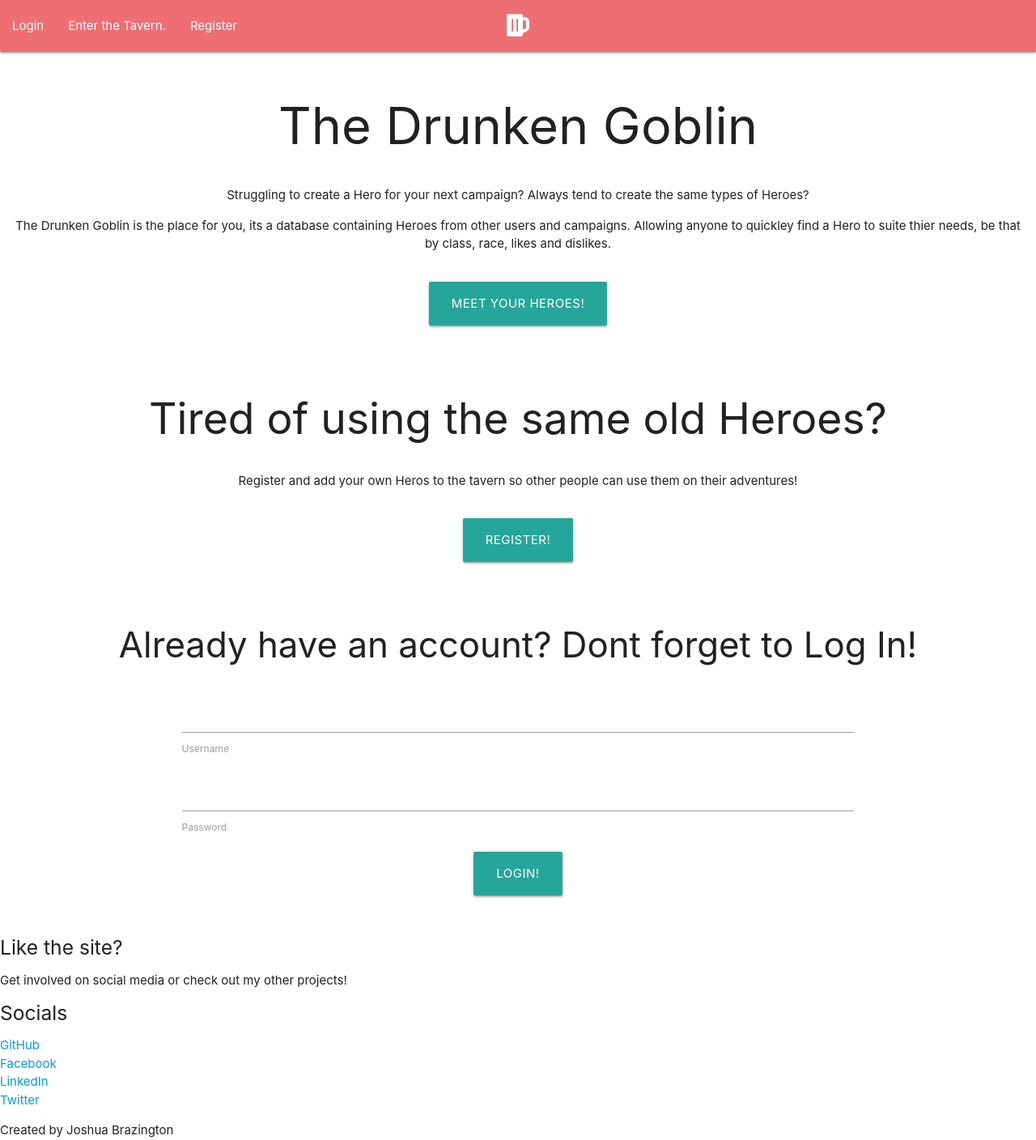
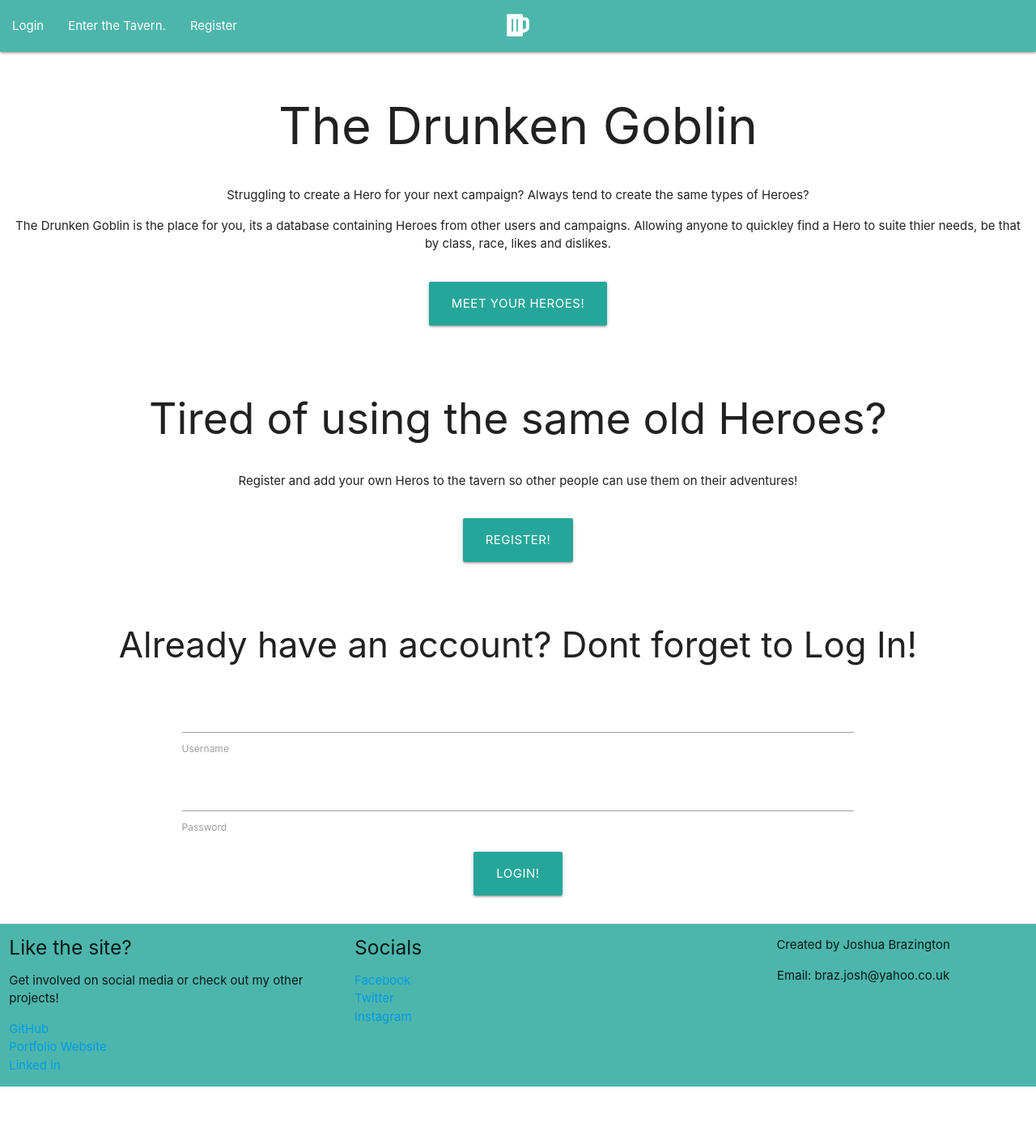
Before and after one commit to Code-Institute-Submissions/IBrazyI-The-Drunken-Goblin, a Flask app: page / in a window 1280 px wide. Shown: the whole page at 81% size. After the commit the page ends 1342 px from the top, so only its background shows below. Run offline with Flask 2, Linux system fonts and the light colour scheme; parts of the project's set-up code (start-up, migrations or seed data) failed here and were passed over; some libraries are stand-ins or nearby versions.

Commit message:
Completed layout for footer, changed colour of both header and footer to keep with the site theme, also removed margins and padding from html, body, header and margin to reduce white space

```diff
--- /dev/null
+++ b/static/css/style.css
@@ -0,0 +1,21 @@
+html {
+    margin: 0px;
+    padding: 0px;
+}
+
+body {
+    margin: 0px;
+    padding: 0px;
+    max-width: 100vw;
+    max-height: 100vh;
+}
+
+header {
+    margin: 0px;
+    padding: 0px;
+}
+
+footer {
+    margin: 0px;
+    padding: 0px;
+}
--- a/templates/base.html
+++ b/templates/base.html
@@ -14,7 +14,7 @@
 <body>
 
     <header>
-      <nav>
+      <nav class="teal lighten-2">
         <div class="nav-wrapper valign-wrapper">
           <a href="#" class=" brand-logo center fas fa-beer"></a>
           <a href="#" data-target="mobile-demo" class="sidenav-trigger"><i class="fas fa-bars"></i></a>
@@ -54,27 +54,29 @@
       </main>
 
 
-      <footer class="">
-        <div class="">
-          <div class="">
-            <div class="">
+      <footer class="teal lighten-2">
+        <div class="row">
+          <div class="col s12 m4">
             <h5 class="">Like the site?</h5>
             <p class="">Get involved on social media or check out my other projects!</p>
+            <ul>
+              <li><a class="" href="https://github.com/IBrazyI" target="_blank">GitHub</a></li>
+              <li><a class="" href="#!" target="_blank">Portfolio Website</a></li>
+              <li><a class="" href="https://www.linkedin.com/in/joshua-brazington-1166811a4/" target="_blank">Linked in</a></li>
+            </ul>
           </div>
-            <div class="">
+          <div class="col s12 m4">
             <h5 class="">Socials</h5>
             <ul>
-                <li><a class="" href="#!">GitHub</a></li>
-                <li><a class="" href="#!">Facebook</a></li>
-                <li><a class="" href="#!">LinkedIn</a></li>
-                <li><a class="" href="#!">Twitter</a></li>
+              <li><a class="" href="https://www.facebook.com/" target="_blank">Facebook</a></li>
+              <li><a class="" href="https://twitter.com/?lang=en-gb" target="_blank">Twitter</a></li>
+              <li><a class="" href="https://www.instagram.com/" target="_blank">Instagram</a></li>
+
             </ul>
           </div>
-          </div>
-        </div>
-        <div class="">
-          <div class="">
-          Created by Joshua Brazington
+          <div class="col s12 m4">
+            <p class="center">Created by Joshua Brazington</p>
+            <p class="center" >Email: braz.josh@yahoo.co.uk</p>
           </div>
         </div>
       </footer>
--- a/templates/landing.html
+++ b/templates/landing.html
@@ -3,7 +3,7 @@
 
 
     <div class="section valign-wrapper">
-        <div class="background">
+        <div class="background-image-patrons">
             <div class="row">
                 <div class="col s12">
                     <h1 class="center">The Drunken Goblin</h1>
@@ -37,7 +37,7 @@
 
 
     <div class="section">
-        <div class="background">
+        <div class="background-image-empty">
             <div class="row">
                 <div class="col s12">
                     <h3 class="center">Already have an account? Dont forget to Log In!</h3>
```
Lines whose indentation alone changed are shown as unchanged.
